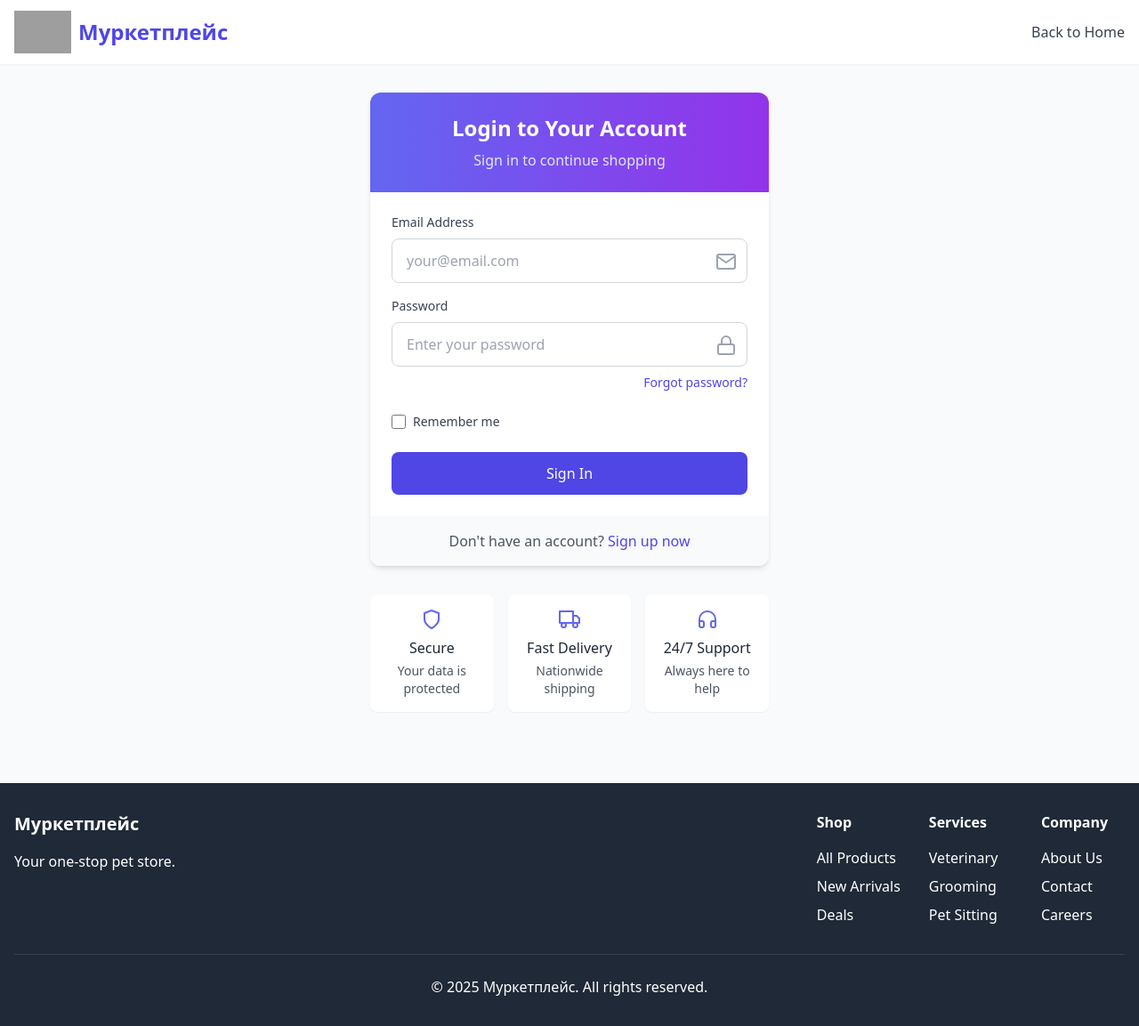
After one commit to Qvert/MurPlace, a Django app: page /auth in a window 1280 px wide. The commit adds this page. Shown: the whole page at 89% size. Run offline with Django 5.2, Linux system fonts and the light colour scheme; some libraries are stand-ins or nearby versions; grey boxes are pictures that could not be loaded.

Commit message:
first_auth

```diff
--- /dev/null
+++ b/mur_place/main_page/templates/auth_page/auth.html
@@ -0,0 +1,192 @@
+<!DOCTYPE html>
+{% load static %}
+<html lang="en">
+<head>
+    <meta charset="UTF-8">
+    <meta name="viewport" content="width=device-width, initial-scale=1.0">
+    <title>Login - Муркетплейс</title>
+    <link rel="icon" type="image/x-icon" href="/static/favicon.ico">
+    <script src="https://cdn.tailwindcss.com"></script>
+    <link href="https://unpkg.com/aos@2.3.1/dist/aos.css" rel="stylesheet">
+    <script src="https://unpkg.com/aos@2.3.1/dist/aos.js"></script>
+    <script src="https://cdn.jsdelivr.net/npm/feather-icons/dist/feather.min.js"></script>
+</head>
+<body class="bg-gray-50">
+    <!-- Header -->
+    <header class="bg-white shadow-sm">
+        <div class="container mx-auto px-4 py-3 flex items-center justify-between">
+            <!-- Logo -->
+            <div class="flex items-center">
+                <img src="http://static.photos/pets/200x200/1" alt="Муркетплейс Logo" class="h-12 mr-2">
+                <h1 class="text-2xl font-bold text-indigo-600">Муркетплейс</h1>
+            </div>
+
+            <!-- Navigation -->
+            <nav>
+                <a href="/" class="text-gray-700 hover:text-indigo-600">Back to Home</a>
+            </nav>
+        </div>
+    </header>
+
+    <!-- Main Content -->
+    <main class="container mx-auto px-4 py-8">
+        <div class="max-w-md mx-auto" data-aos="fade-up">
+            <!-- Login Card -->
+            <div class="bg-white rounded-xl shadow-md overflow-hidden">
+                <!-- Card Header -->
+                <div class="bg-gradient-to-r from-indigo-500 to-purple-600 p-6 text-center">
+                    <h2 class="text-2xl font-bold text-white">Login to Your Account</h2>
+                    <p class="text-indigo-100 mt-2">Sign in to continue shopping</p>
+                </div>
+
+                <!-- Card Body -->
+                <div class="p-6">
+                    <form id="loginForm">
+                        <!-- Email Field -->
+                        <div class="mb-4">
+                            <label for="email" class="block text-gray-700 text-sm font-medium mb-2">
+                                Email Address
+                            </label>
+                            <div class="relative">
+                                <input
+                                    type="email"
+                                    id="email"
+                                    name="email"
+                                    class="w-full py-3 px-4 border border-gray-300 rounded-lg focus:outline-none focus:ring-2 focus:ring-indigo-500 focus:border-transparent transition-all duration-200"
+                                    placeholder="your@email.com"
+                                    required
+                                >
+                                <div class="absolute right-3 top-3.5 text-gray-400">
+                                    <i data-feather="mail"></i>
+                                </div>
+                            </div>
+                            {% csrf_token %}
+                        </div>
+
+                        <!-- Password Field -->
+                        <div class="mb-6">
+                            <label for="password" class="block text-gray-700 text-sm font-medium mb-2">
+                                Password
+                            </label>
+                            <div class="relative">
+                                <input
+                                    type="password"
+                                    id="password"
+                                    name="password"
+                                    class="w-full py-3 px-4 border border-gray-300 rounded-lg focus:outline-none focus:ring-2 focus:ring-indigo-500 focus:border-transparent transition-all duration-200"
+                                    placeholder="Enter your password"
+                                    required
+                                >
+                                <div class="absolute right-3 top-3.5 text-gray-400">
+                                    <i data-feather="lock"></i>
+                                </div>
+                            </div>
+                            <div class="flex justify-end mt-2">
+                                <a href="#" class="text-sm text-indigo-600 hover:text-indigo-800">Forgot password?</a>
+                            </div>
+                            {% csrf_token %}
+                        </div>
+
+                        <!-- Remember Me -->
+                        <div class="flex items-center mb-6">
+                            <input
+                                type="checkbox"
+                                id="remember"
+                                name="remember"
+                                class="h-4 w-4 text-indigo-600 focus:ring-indigo-500 border-gray-300 rounded"
+                            >
+                            <label for="remember" class="ml-2 block text-sm text-gray-700">
+                                Remember me
+                            </label>
+                        </div>
+
+                        <!-- Submit Button -->
+                        <button
+                            type="submit"
+                            class="w-full bg-indigo-600 hover:bg-indigo-700 text-white font-medium py-3 px-4 rounded-lg transition-colors duration-200 focus:outline-none focus:ring-2 focus:ring-indigo-500 focus:ring-offset-2"
+                        >
+                            Sign In
+                        </button>
+                    </form>
+
+
+                </div>
+
+                <!-- Card Footer -->
+                <div class="bg-gray-50 px-6 py-4 text-center">
+                    <p class="text-gray-600">
+                        Don't have an account?
+                        <a href="/reg" class="text-indigo-600 font-medium hover:text-indigo-800">Sign up now</a>
+                    </p>
+                </div>
+            </div>
+
+            <!-- Additional Info -->
+            <div class="mt-8 grid grid-cols-1 md:grid-cols-3 gap-4 text-center">
+                <div class="bg-white p-4 rounded-lg shadow-sm">
+                    <i data-feather="shield" class="mx-auto text-indigo-500 mb-2"></i>
+                    <h3 class="font-medium text-gray-800">Secure</h3>
+                    <p class="text-sm text-gray-600 mt-1">Your data is protected</p>
+                </div>
+                <div class="bg-white p-4 rounded-lg shadow-sm">
+                    <i data-feather="truck" class="mx-auto text-indigo-500 mb-2"></i>
+                    <h3 class="font-medium text-gray-800">Fast Delivery</h3>
+                    <p class="text-sm text-gray-600 mt-1">Nationwide shipping</p>
+                </div>
+                <div class="bg-white p-4 rounded-lg shadow-sm">
+                    <i data-feather="headphones" class="mx-auto text-indigo-500 mb-2"></i>
+                    <h3 class="font-medium text-gray-800">24/7 Support</h3>
+                    <p class="text-sm text-gray-600 mt-1">Always here to help</p>
+                </div>
+            </div>
+        </div>
+    </main>
+
+    <!-- Footer -->
+    <footer class="bg-gray-800 text-white py-8 mt-12">
+        <div class="container mx-auto px-4">
+            <div class="flex flex-col md:flex-row justify-between">
+                <div class="mb-6 md:mb-0">
+                    <h3 class="text-xl font-bold mb-4">Муркетплейс</h3>
+                    <p>Your one-stop pet store.</p>
+                </div>
+                <div class="grid grid-cols-2 md:grid-cols-3 gap-8">
+                    <div>
+                        <h4 class="font-bold mb-4">Shop</h4>
+                        <ul class="space-y-2">
+                            <li><a href="#" class="hover:text-indigo-300">All Products</a></li>
+                            <li><a href="#" class="hover:text-indigo-300">New Arrivals</a></li>
+                            <li><a href="#" class="hover:text-indigo-300">Deals</a></li>
+                        </ul>
+                    </div>
+                    <div>
+                        <h4 class="font-bold mb-4">Services</h4>
+                        <ul class="space-y-2">
+                            <li><a href="#" class="hover:text-indigo-300">Veterinary</a></li>
+                            <li><a href="#" class="hover:text-indigo-300">Grooming</a></li>
+                            <li><a href="#" class="hover:text-indigo-300">Pet Sitting</a></li>
+                        </ul>
+                    </div>
+                    <div>
+                        <h4 class="font-bold mb-4">Company</h4>
+                        <ul class="space-y-2">
+                            <li><a href="#" class="hover:text-indigo-300">About Us</a></li>
+                            <li><a href="#" class="hover:text-indigo-300">Contact</a></li>
+                            <li><a href="#" class="hover:text-indigo-300">Careers</a></li>
+                        </ul>
+                    </div>
+                </div>
+            </div>
+            <div class="border-t border-gray-700 mt-8 pt-6 text-center">
+                <p>&copy; 2025 Муркетплейс. All rights reserved.</p>
+            </div>
+        </div>
+    </footer>
+
+    <script>
+        // Initialize AOS and Feather Icons
+        AOS.init();
+        feather.replace();
+    </script>
+</body>
+</html>
--- a/mur_place/main_page/urls.py
+++ b/mur_place/main_page/urls.py
@@ -1,7 +1,9 @@
 from django.urls import path
 
-from . import views
+from .views import *
 
 urlpatterns = [
-    path("", views.index, name="index"),
+    path("", index, name="index"),
+    path('auth', auth_view),
+    path('reg', reg_view),
 ]
--- a/mur_place/main_page/views.py
+++ b/mur_place/main_page/views.py
@@ -1,5 +1,43 @@
+from django.contrib.auth import authenticate, login as user_login
+from django.http import HttpResponseRedirect
 from django.shortcuts import render
+
+from .models import Profile
 
 
 def index(request):
     return render(request, "main_page/index.html")
+
+
+def auth_view(request):
+    if request.method == 'POST':
+        login = request.POST.get('login')
+        password = request.POST.get('password')
+
+        usr = authenticate(request, login, password)
+        if usr is not None:
+            user_login(request, usr)
+            return HttpResponseRedirect('/')
+        else:
+            return render(request, "auth_page/auth.html")
+
+    return render(request, "auth_page/auth.html")
+
+
+def reg_view(request):
+    if request.method == 'POST':
+        login = request.POST.get('login')
+        password = request.POST.get('password')
+        password2 = request.POST.get('password2')
+
+        if password == password2:
+
+            Profile.objects.create_user(login, password)
+
+            usr = authenticate(request, login, password)
+            if usr is not None:
+                user_login(request, usr)
+                return HttpResponseRedirect('/')
+            else:
+                return render(request, "auth_page/reg.html")
+    return render(request, "auth_page/reg.html")
```
Also changed, not shown: mur_place/main_page/forms.py (added, +22 -0 lines), mur_place/main_page/models.py (+11 -1 lines), mur_place/main_page/templates/auth_page/reg.html (added, +278 -0 lines), mur_place/main_page/templates/main_page/index.html (+92 -41 lines).
